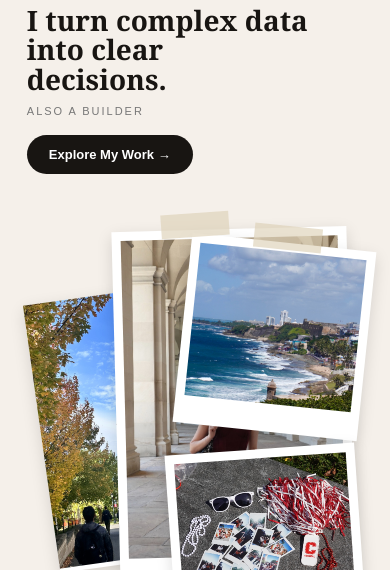
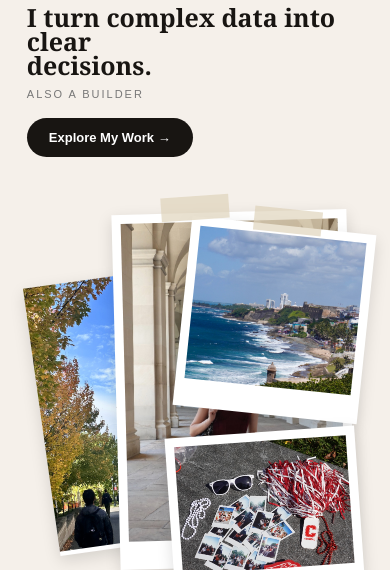
Before and after one commit to Nicholezheng123/try_website, a plain HTML site: page index.html in a window 390 px wide. Shown: the part 274-844 px from the top of the page. Drawn offline with Linux system fonts and the light colour scheme.

Commit message:
Remove .hero h2 styles from index.html
Removed styles for .hero h2 to simplify design.

```diff
--- a/index.html
+++ b/index.html
@@ -45,11 +45,6 @@
     }
 
     /* Bigger headings and paragraphs */
-    .hero h2 {
-      font-size: clamp(28px, 2.5vw, 39px);
-      line-height: 1.05;
-    }
-
     .hero .tiny {
       font-size: 11px;
     }
@@ -138,10 +133,6 @@
       .connect {
         grid-column: 2;
         grid-row: 1;
-      }
-
-      .hero h2 {
-        font-size: 28px;
       }
     }
 
```
